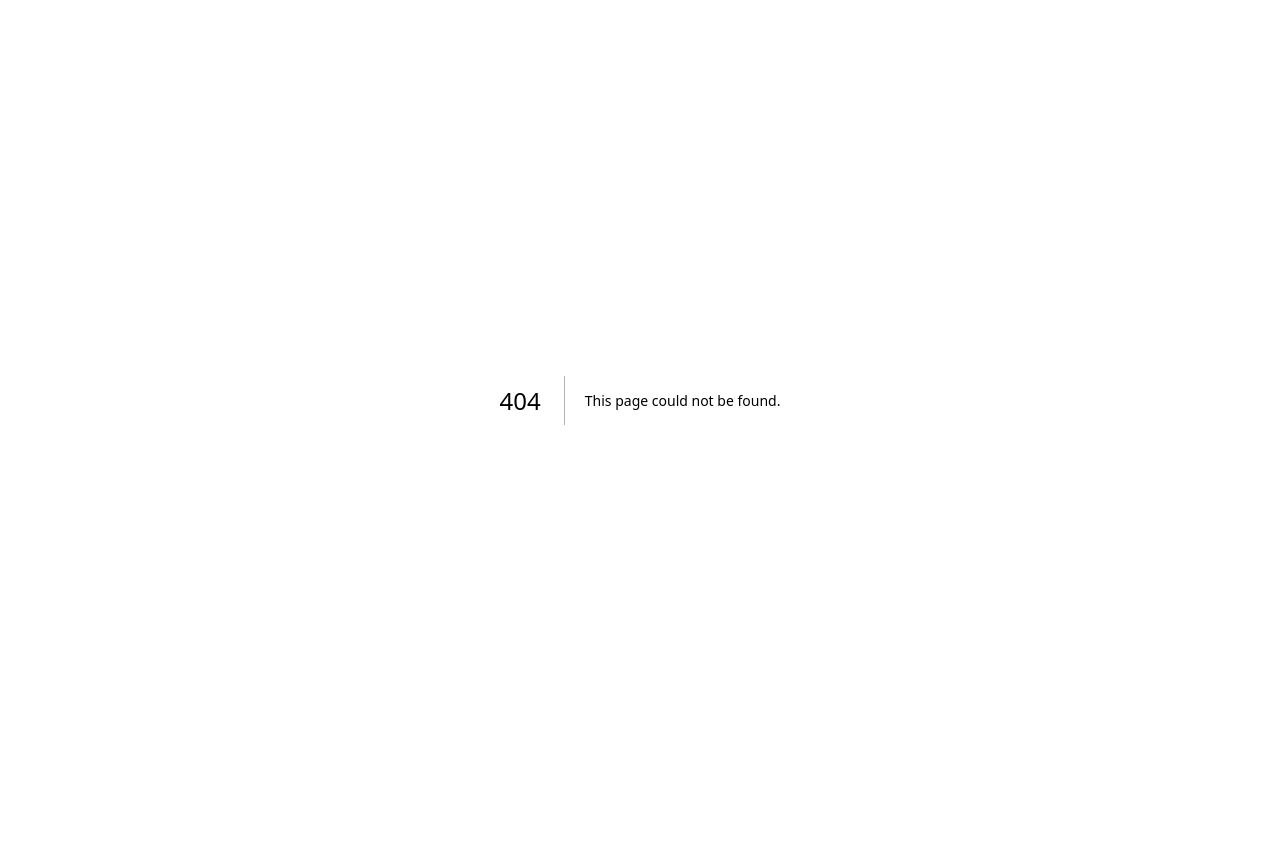
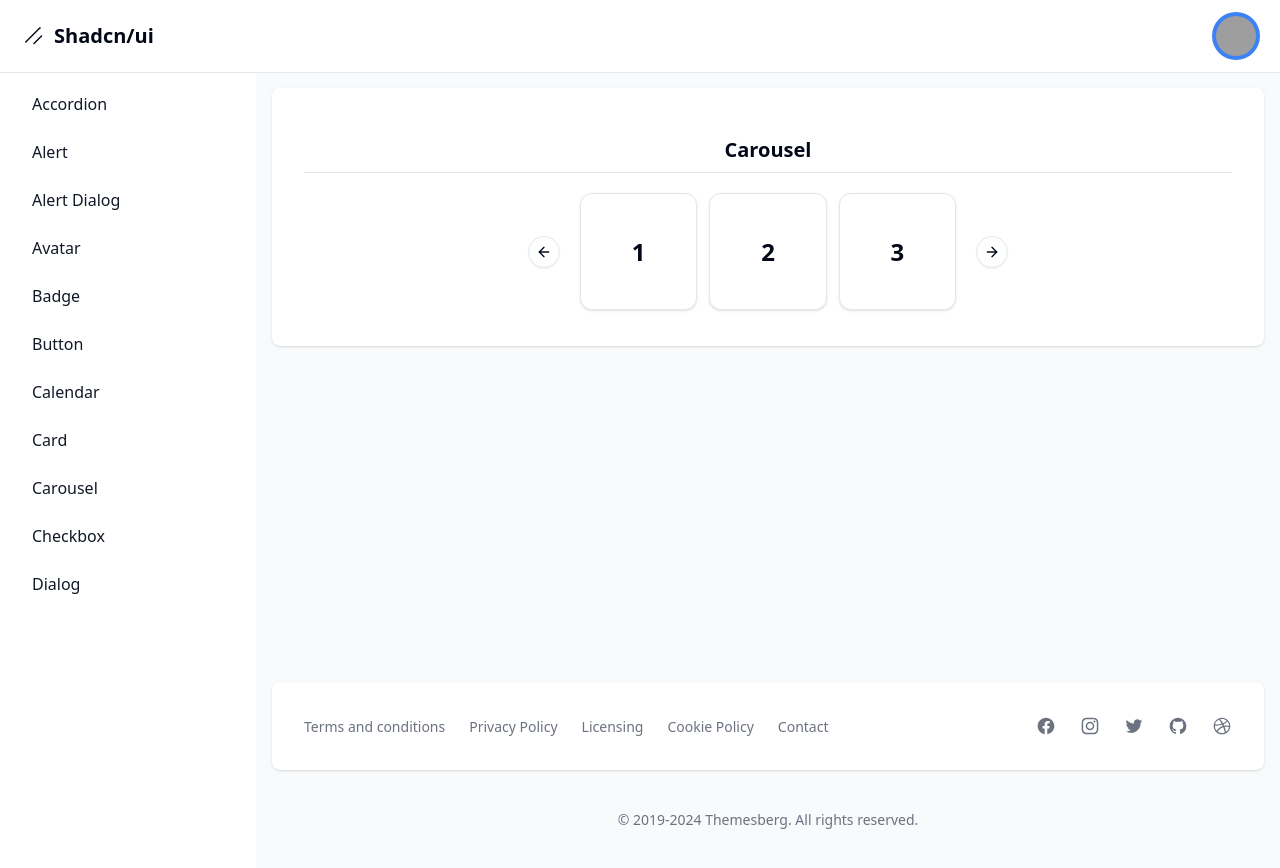
Before and after one commit to PandavionxD/shadcn-ui, a Next.js app: page /dashboard/carousel in a window 1280 px wide. Before the commit this address had no page. Before the commit the page ends 800 px from the top, so only its background shows below. Built offline with nearby package versions, Linux system fonts and the light colour scheme; grey boxes are pictures that could not be loaded.

Commit message:
terminando carousel y checkbox

```diff
--- a/package.json
+++ b/package.json
@@ -12,12 +12,14 @@
     "@radix-ui/react-accordion": "^1.2.1",
     "@radix-ui/react-alert-dialog": "^1.1.2",
     "@radix-ui/react-avatar": "^1.1.1",
+    "@radix-ui/react-checkbox": "^1.1.2",
     "@radix-ui/react-dialog": "^1.1.2",
     "@radix-ui/react-label": "^2.1.0",
     "@radix-ui/react-slot": "^1.1.0",
     "class-variance-authority": "^0.7.0",
     "clsx": "^2.1.1",
     "date-fns": "^3.6.0",
+    "embla-carousel-react": "^8.4.0",
     "lucide-react": "^0.456.0",
     "next": "15.0.3",
     "react": "19.0.0-rc-66855b96-20241106",
--- /dev/null
+++ b/src/app/dashboard/carousel/page.tsx
@@ -0,0 +1,45 @@
+import { Title } from "@/components/Title";
+import { Card, CardContent } from "@/components/ui/card";
+import {
+  Carousel,
+  CarouselContent,
+  CarouselItem,
+  CarouselNext,
+  CarouselPrevious,
+} from "@/components/ui/carousel";
+
+export default function CarouselPage() {
+  return (
+    <div className="w-full" >
+      <Title titulo={"Carousel"} />
+      <div className="flex justify-center" >
+      <Carousel
+      opts={{
+        loop:true,
+        align:"start"
+    }}
+      className="w-full max-w-sm"
+      >
+        <CarouselContent className="-ml-1">
+          {Array.from({ length: 5 }).map((_, index) => (
+            <CarouselItem
+              key={index}
+              className="pl-1 md:basis-1/2 lg:basis-1/3"
+            >
+              <div className="p-1">
+                <Card>
+                  <CardContent className="flex aspect-square items-center justify-center p-6">
+                    <span className="text-2xl font-semibold">{index + 1}</span>
+                  </CardContent>
+                </Card>
+              </div>
+            </CarouselItem>
+          ))}
+        </CarouselContent>
+        <CarouselPrevious />
+        <CarouselNext />
+      </Carousel>
+      </div>
+    </div>
+  );
+}
--- /dev/null
+++ b/src/app/dashboard/checkbox/page.tsx
@@ -0,0 +1,35 @@
+"use client";
+import { Badge } from "@/components/ui/badge";
+import { Checkbox } from "@/components/ui/checkbox";
+import { useState } from "react";
+
+export default function CheckBoxPage() {
+  const [terms, setterms] = useState(false);
+  return (
+    <div className="items-top flex space-x-2">
+      <Checkbox
+        checked={terms}
+        onCheckedChange={(value: boolean) => setterms(value)}
+        id="terms1"
+      />
+      <div className="grid gap-1.5 leading-none">
+        <label
+          htmlFor="terms1"
+          className="text-sm font-medium leading-none peer-disabled:cursor-not-allowed peer-disabled:opacity-70"
+        >
+          Accept terms and conditions
+        </label>
+        <p className="text-sm text-muted-foreground">
+          You agree to our Terms of Service and Privacy Policy.
+        </p>
+        <div>
+          {terms ? (
+            <Badge variant={"info"}> Great! </Badge>
+          ) : (
+            <Badge variant={"destructive"}> Great! </Badge>
+          )}
+        </div>
+      </div>
+    </div>
+  );
+}
--- a/src/app/dashboard/layout.tsx
+++ b/src/app/dashboard/layout.tsx
@@ -14,6 +14,8 @@
   { name: "calendar", href: "calendar" },
   { name: "avatar", href: "avatar" },
   { name: "card", href: "card" },
+  { name: "carousel", href: "carousel" },
+  { name: "checkbox", href: "checkbox" },
 ].sort((a, b) => a.name.localeCompare(b.name));
 
 export default function DashboardLayout({
--- a/src/components/ui/button.tsx
+++ b/src/components/ui/button.tsx
@@ -5,7 +5,7 @@
 import { cn } from "@/lib/utils"
 
 const buttonVariants = cva(
-  "inline-flex items-center  justify-center gap-2 whitespace-nowrap rounded-md text-sm font-medium transition-colors focus-visible:outline-none focus-visible:ring-1 focus-visible:ring-ring disabled:pointer-events-none disabled:opacity-50 [&_svg]:pointer-events-none [&_svg]:size-4 [&_svg]:shrink-0",
+  "inline-flex items-center justify-center gap-2 whitespace-nowrap rounded-md text-sm font-medium transition-colors focus-visible:outline-none focus-visible:ring-1 focus-visible:ring-ring disabled:pointer-events-none disabled:opacity-50 [&_svg]:pointer-events-none [&_svg]:size-4 [&_svg]:shrink-0",
   {
     variants: {
       variant: {
@@ -19,7 +19,6 @@
           "bg-secondary text-secondary-foreground shadow-sm hover:bg-secondary/80",
         ghost: "hover:bg-accent hover:text-accent-foreground",
         link: "text-primary underline-offset-4 hover:underline",
-        success: "text-white bg-emerald-500 shadow hover:bg-emerald-600 border ",
       },
       size: {
         default: "h-9 px-4 py-2",
@@ -38,16 +37,15 @@
 export interface ButtonProps
   extends React.ButtonHTMLAttributes<HTMLButtonElement>,
     VariantProps<typeof buttonVariants> {
-  asChild?: boolean;
-  capitalize ?:boolean
+  asChild?: boolean
 }
 
 const Button = React.forwardRef<HTMLButtonElement, ButtonProps>(
-  ({ className, variant, size, asChild = false, capitalize = true, ...props }, ref) => {
+  ({ className, variant, size, asChild = false, ...props }, ref) => {
     const Comp = asChild ? Slot : "button"
     return (
       <Comp
-        className={cn(buttonVariants({ variant, size, className }),{capitalize})}
+        className={cn(buttonVariants({ variant, size, className }))}
         ref={ref}
         {...props}
       />
--- /dev/null
+++ b/src/components/ui/carousel.tsx
@@ -0,0 +1,262 @@
+"use client"
+
+import * as React from "react"
+import useEmblaCarousel, {
+  type UseEmblaCarouselType,
+} from "embla-carousel-react"
+import { ArrowLeft, ArrowRight } from "lucide-react"
+
+import { cn } from "@/lib/utils"
+import { Button } from "@/components/ui/button"
+
+type CarouselApi = UseEmblaCarouselType[1]
+type UseCarouselParameters = Parameters<typeof useEmblaCarousel>
+type CarouselOptions = UseCarouselParameters[0]
+type CarouselPlugin = UseCarouselParameters[1]
+
+type CarouselProps = {
+  opts?: CarouselOptions
+  plugins?: CarouselPlugin
+  orientation?: "horizontal" | "vertical"
+  setApi?: (api: CarouselApi) => void
+}
+
+type CarouselContextProps = {
+  carouselRef: ReturnType<typeof useEmblaCarousel>[0]
+  api: ReturnType<typeof useEmblaCarousel>[1]
+  scrollPrev: () => void
+  scrollNext: () => void
+  canScrollPrev: boolean
+  canScrollNext: boolean
+} & CarouselProps
+
+const CarouselContext = React.createContext<CarouselContextProps | null>(null)
+
+function useCarousel() {
+  const context = React.useContext(CarouselContext)
+
+  if (!context) {
+    throw new Error("useCarousel must be used within a <Carousel />")
+  }
+
+  return context
+}
+
+const Carousel = React.forwardRef<
+  HTMLDivElement,
+  React.HTMLAttributes<HTMLDivElement> & CarouselProps
+>(
+  (
+    {
+      orientation = "horizontal",
+      opts,
+      setApi,
+      plugins,
+      className,
+      children,
+      ...props
+    },
+    ref
+  ) => {
+    const [carouselRef, api] = useEmblaCarousel(
+      {
+        ...opts,
+        axis: orientation === "horizontal" ? "x" : "y",
+      },
+      plugins
+    )
+    const [canScrollPrev, setCanScrollPrev] = React.useState(false)
+    const [canScrollNext, setCanScrollNext] = React.useState(false)
+
+    const onSelect = React.useCallback((api: CarouselApi) => {
+      if (!api) {
+        return
+      }
+
+      setCanScrollPrev(api.canScrollPrev())
+      setCanScrollNext(api.canScrollNext())
+    }, [])
+
+    const scrollPrev = React.useCallback(() => {
+      api?.scrollPrev()
+    }, [api])
+
+    const scrollNext = React.useCallback(() => {
+      api?.scrollNext()
+    }, [api])
+
+    const handleKeyDown = React.useCallback(
+      (event: React.KeyboardEvent<HTMLDivElement>) => {
+        if (event.key === "ArrowLeft") {
+          event.preventDefault()
+          scrollPrev()
+        } else if (event.key === "ArrowRight") {
+          event.preventDefault()
+          scrollNext()
+        }
+      },
+      [scrollPrev, scrollNext]
+    )
+
+    React.useEffect(() => {
+      if (!api || !setApi) {
+        return
+      }
+
+      setApi(api)
+    }, [api, setApi])
+
+    React.useEffect(() => {
+      if (!api) {
+        return
+      }
+
+      onSelect(api)
+      api.on("reInit", onSelect)
+      api.on("select", onSelect)
+
+      return () => {
+        api?.off("select", onSelect)
+      }
+    }, [api, onSelect])
+
+    return (
+      <CarouselContext.Provider
+        value={{
+          carouselRef,
+          api: api,
+          opts,
+          orientation:
+            orientation || (opts?.axis === "y" ? "vertical" : "horizontal"),
+          scrollPrev,
+          scrollNext,
+          canScrollPrev,
+          canScrollNext,
+        }}
+      >
+        <div
+          ref={ref}
+          onKeyDownCapture={handleKeyDown}
+          className={cn("relative", className)}
+          role="region"
+          aria-roledescription="carousel"
+          {...props}
+        >
+          {children}
+        </div>
+      </CarouselContext.Provider>
+    )
+  }
+)
+Carousel.displayName = "Carousel"
+
+const CarouselContent = React.forwardRef<
+  HTMLDivElement,
+  React.HTMLAttributes<HTMLDivElement>
+>(({ className, ...props }, ref) => {
+  const { carouselRef, orientation } = useCarousel()
+
+  return (
+    <div ref={carouselRef} className="overflow-hidden">
+      <div
+        ref={ref}
+        className={cn(
+          "flex",
+          orientation === "horizontal" ? "-ml-4" : "-mt-4 flex-col",
+          className
+        )}
+        {...props}
+      />
+    </div>
+  )
+})
+CarouselContent.displayName = "CarouselContent"
+
+const CarouselItem = React.forwardRef<
+  HTMLDivElement,
+  React.HTMLAttributes<HTMLDivElement>
+>(({ className, ...props }, ref) => {
+  const { orientation } = useCarousel()
+
+  return (
+    <div
+      ref={ref}
+      role="group"
+      aria-roledescription="slide"
+      className={cn(
+        "min-w-0 shrink-0 grow-0 basis-full",
+        orientation === "horizontal" ? "pl-4" : "pt-4",
+        className
+      )}
+      {...props}
+    />
+  )
+})
+CarouselItem.displayName = "CarouselItem"
+
+const CarouselPrevious = React.forwardRef<
+  HTMLButtonElement,
+  React.ComponentProps<typeof Button>
+>(({ className, variant = "outline", size = "icon", ...props }, ref) => {
+  const { orientation, scrollPrev, canScrollPrev } = useCarousel()
+
+  return (
+    <Button
+      ref={ref}
+      variant={variant}
+      size={size}
+      className={cn(
+        "absolute  h-8 w-8 rounded-full",
+        orientation === "horizontal"
+          ? "-left-12 top-1/2 -translate-y-1/2"
+          : "-top-12 left-1/2 -translate-x-1/2 rotate-90",
+        className
+      )}
+      disabled={!canScrollPrev}
+      onClick={scrollPrev}
+      {...props}
+    >
+      <ArrowLeft className="h-4 w-4" />
+      <span className="sr-only">Previous slide</span>
+    </Button>
+  )
+})
+CarouselPrevious.displayName = "CarouselPrevious"
+
+const CarouselNext = React.forwardRef<
+  HTMLButtonElement,
+  React.ComponentProps<typeof Button>
+>(({ className, variant = "outline", size = "icon", ...props }, ref) => {
+  const { orientation, scrollNext, canScrollNext } = useCarousel()
+
+  return (
+    <Button
+      ref={ref}
+      variant={variant}
+      size={size}
+      className={cn(
+        "absolute h-8 w-8 rounded-full",
+        orientation === "horizontal"
+          ? "-right-12 top-1/2 -translate-y-1/2"
+          : "-bottom-12 left-1/2 -translate-x-1/2 rotate-90",
+        className
+      )}
+      disabled={!canScrollNext}
+      onClick={scrollNext}
+      {...props}
+    >
+      <ArrowRight className="h-4 w-4" />
+      <span className="sr-only">Next slide</span>
+    </Button>
+  )
+})
+CarouselNext.displayName = "CarouselNext"
+
+export {
+  type CarouselApi,
+  Carousel,
+  CarouselContent,
+  CarouselItem,
+  CarouselPrevious,
+  CarouselNext,
+}
--- /dev/null
+++ b/src/components/ui/checkbox.tsx
@@ -0,0 +1,30 @@
+"use client"
+
+import * as React from "react"
+import * as CheckboxPrimitive from "@radix-ui/react-checkbox"
+import { Check } from "lucide-react"
+
+import { cn } from "@/lib/utils"
+
+const Checkbox = React.forwardRef<
+  React.ElementRef<typeof CheckboxPrimitive.Root>,
+  React.ComponentPropsWithoutRef<typeof CheckboxPrimitive.Root>
+>(({ className, ...props }, ref) => (
+  <CheckboxPrimitive.Root
+    ref={ref}
+    className={cn(
+      "peer h-4 w-4 shrink-0 rounded-sm border border-primary shadow focus-visible:outline-none focus-visible:ring-1 focus-visible:ring-ring disabled:cursor-not-allowed disabled:opacity-50 data-[state=checked]:bg-primary data-[state=checked]:text-primary-foreground",
+      className
+    )}
+    {...props}
+  >
+    <CheckboxPrimitive.Indicator
+      className={cn("flex items-center justify-center text-current")}
+    >
+      <Check className="h-4 w-4" />
+    </CheckboxPrimitive.Indicator>
+  </CheckboxPrimitive.Root>
+))
+Checkbox.displayName = CheckboxPrimitive.Root.displayName
+
+export { Checkbox }
```
Also changed, not shown: 1 other file (tests, documents, lock files or other folders).
